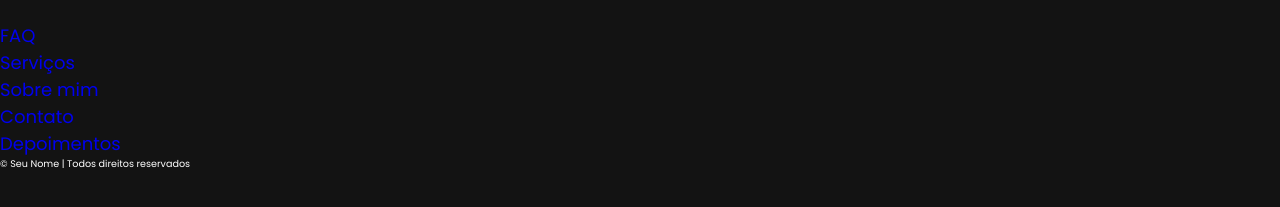
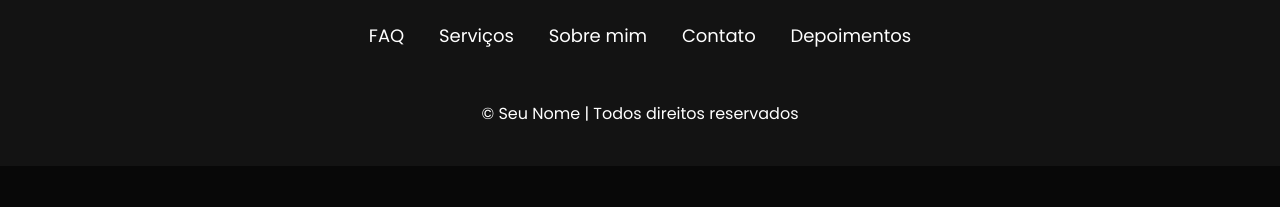
Before and after one commit to TawanDeodato/portfolio-template-react, a plain HTML site: page index.html in a window 1280 px wide. Shown: the part 5154-5361 px from the top of the page. After the commit the page ends 5320 px from the top, so only its background shows below. Drawn offline with nearby package versions, Linux system fonts and the light colour scheme.

Commit message:
Finished footer

```diff
--- a/style.css
+++ b/style.css
@@ -595,7 +595,7 @@ logo span {
 .footer .social a:hover {
   transform: scale(1.2)translateY(-10px);
   background-color: var(--main-color);
-  color: white;
+  color: black;
   box-shadow: 0 0 25px var(--main-color);
 }
 
@@ -603,4 +603,29 @@ logo span {
   margin-top: 0;
   padding: 0;
   font-size: 18px;
+  line-height: 1.6;
+  margin-bottom: 0;
+  text-align: center;
 }
+
+.footer ul li a {
+  color: white;
+  border-bottom: 3px solid transparent;
+  transition: 0.3s ease-in-out;
+}
+
+.footer ul li a:hover {
+  border-bottom: 3px solid var(--main-color);
+}
+
+.footer ul li {
+  display: inline-block;
+  padding: 0 15px;
+}
+
+.footer .copyright {
+  margin-top: 50px;
+  text-align: center;
+  font-size: 16px;
+  color: white;
+}
```
